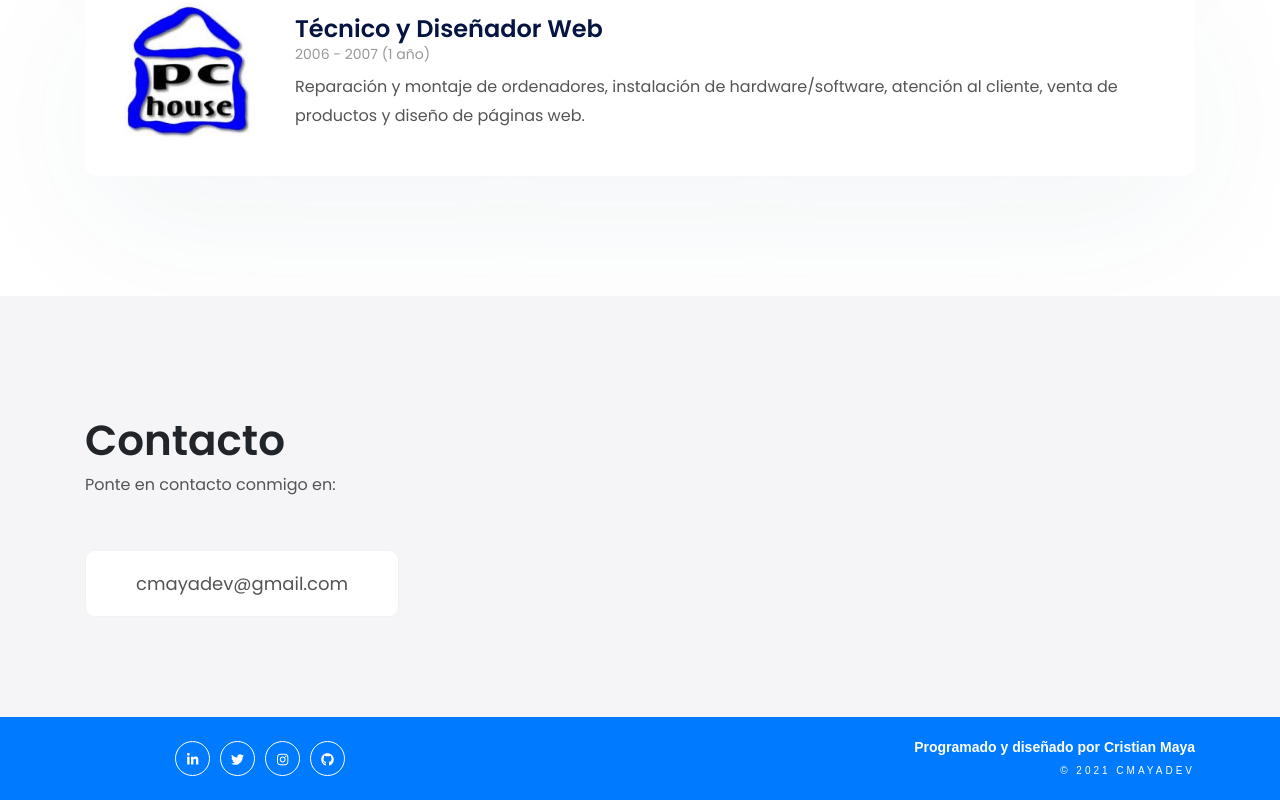
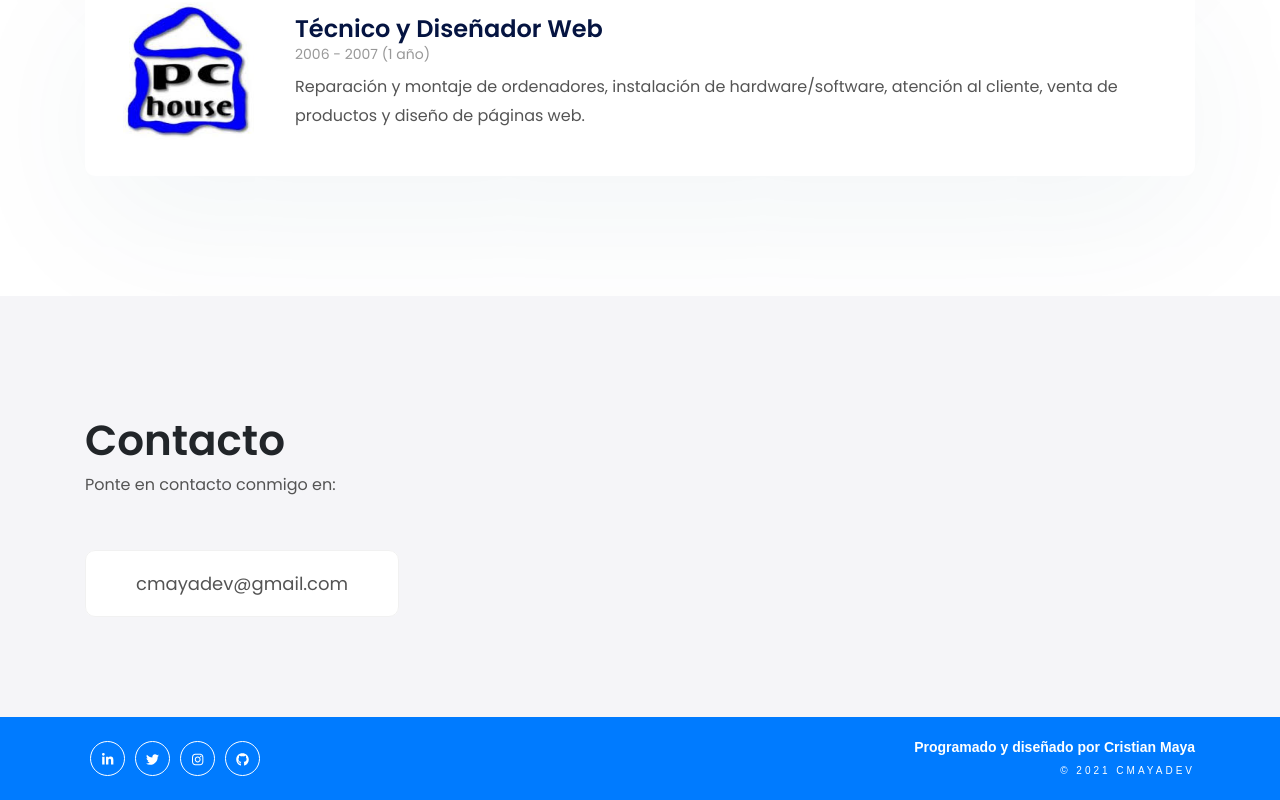
Before and after one commit to cmayadev/react-portfolio, a React (Create React App) app: page / in a window 1280 px wide. Shown: the part 3704-4504 px from the top of the page. Built offline with nearby package versions, Linux system fonts and the light colour scheme.

Commit message:
css adjusts

```diff
--- a/src/App.css
+++ b/src/App.css
@@ -109,6 +109,7 @@ p {
     list-style: none;
     margin: 0;
     padding: 0;
+    text-align: left;
 }
 
 .btn-default {
--- a/src/components/Contact.css
+++ b/src/components/Contact.css
@@ -1,3 +1,7 @@
+#contact .section {
+    padding-bottom: 150px;
+}
+
 #contact span {
     background-color: #fff;
     color: #545454;
```
